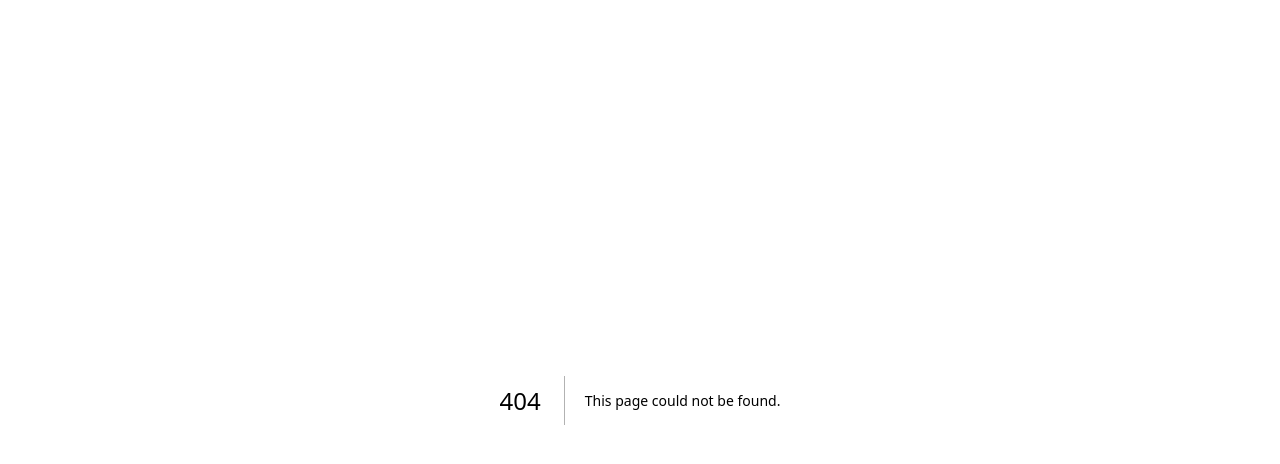
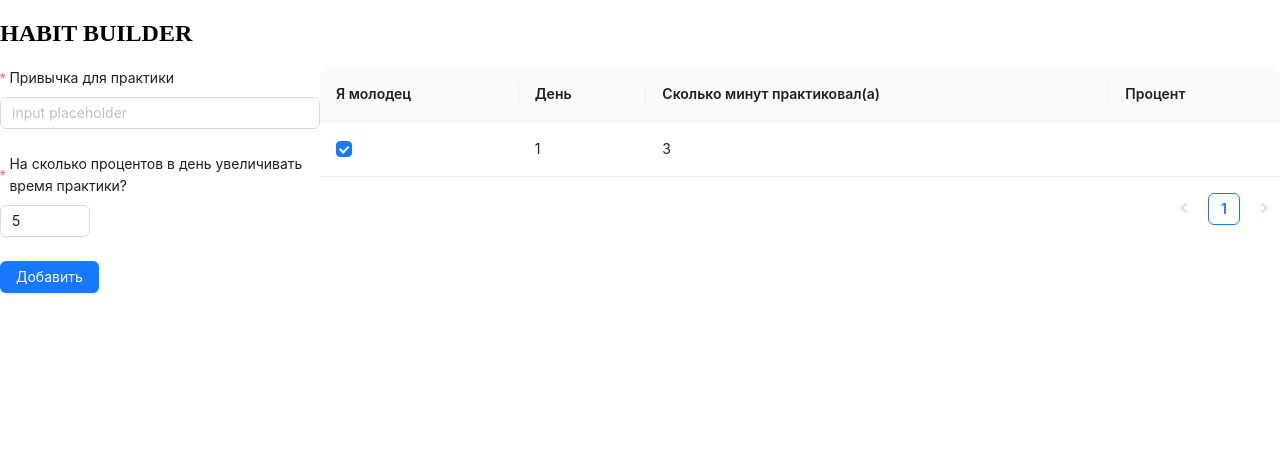
Before and after one commit to thegymnasiaproject/gymnasia, a Next.js app: page /turtle-pace in a window 1280 px wide. Before the commit this address had no page. Shown: the top 464 px of the page. Built offline with nearby package versions, Linux system fonts and the light colour scheme.

Commit message:
Init turtle-pace app

```diff
--- a/package.json
+++ b/package.json
@@ -9,6 +9,9 @@
     "lint": "next lint"
   },
   "dependencies": {
+    "@aldabil/react-scheduler": "^2.7.9",
+    "@emotion/react": "^11.11.0",
+    "@emotion/styled": "^11.11.0",
     "@types/node": "20.1.0",
     "@types/react": "18.2.6",
     "@types/react-dom": "18.2.4",
--- /dev/null
+++ b/src/app/turtle-pace/page.tsx
@@ -0,0 +1,133 @@
+'use client'
+
+import React from 'react'
+import {
+  Button,
+  Checkbox,
+  Col,
+  Form,
+  Input,
+  InputNumber,
+  message,
+  Row,
+  Space,
+  Tag,
+  Typography,
+  Table,
+} from 'antd'
+
+import type { CheckboxChangeEvent } from 'antd/es/checkbox'
+import type { ColumnsType } from 'antd/es/table'
+
+interface DataType {
+  key: string;
+  isDone: boolean;
+  day: number;
+  minutes: number;
+}
+
+const columns: ColumnsType<DataType> = [
+  {
+    title: 'Я молодец',
+    dataIndex: 'isDone',
+    key: 'isDone',
+    render: (isDone) => <> <Checkbox checked={isDone}></Checkbox></>,
+  },
+  {
+    title: 'День',
+    dataIndex: 'day',
+    key: 'day',
+  },
+  {
+    title: 'Сколько минут практиковал(а)',
+    dataIndex: 'minutes',
+    key: 'minutes',
+  },
+  {
+    title: 'Процент',
+    key: 'tags',
+    dataIndex: 'tags',
+    render: (text) => <a>{text}</a>,
+  },
+]
+
+const data: DataType[] = [
+  {
+    key: '1',
+    isDone: true,
+    day: 1,
+    minutes: 3,
+  },
+]
+
+const onChange = (e: CheckboxChangeEvent) => {
+  console.log(`checked = ${e.target.checked}`)
+}
+
+const Page = () => {
+  const [form] = Form.useForm()
+
+  const onFinish = () => {
+    message.success('Submit success!')
+  }
+
+  const onFinishFailed = () => {
+    message.error('Submit failed!')
+  }
+
+  const onChange = (value: number | null) => {
+    console.log('changed', value)
+  }
+
+  return (
+    <div>
+      <h2>HABIT BUILDER</h2>
+
+      <Row>
+        <Col span={6}>
+          <Form
+            form={form}
+            layout="vertical"
+            onFinish={onFinish}
+            onFinishFailed={onFinishFailed}
+            autoComplete="off"
+          >
+            <Form.Item
+              name="habit"
+              label="Привычка для практики"
+              rules={[
+                { required: true },
+                { type: 'string', warningOnly: true },
+                { type: 'string', min: 6 },
+              ]}
+            >
+              <Input placeholder="input placeholder" />
+            </Form.Item>
+            <Form.Item
+              name="hours"
+              label="На сколько процентов в день увеличивать время практики?"
+              rules={[
+                { required: true },
+                { type: 'number' },
+              ]}
+            >
+              <InputNumber min={1} max={10} defaultValue={5} onChange={onChange} />
+            </Form.Item>
+            <Form.Item>
+              <Space>
+                <Button type="primary" htmlType="submit">
+                  Добавить
+                </Button>
+              </Space>
+            </Form.Item>
+          </Form>
+        </Col>
+        <Col span={18}>
+          <Table columns={columns} dataSource={data} />
+        </Col>
+      </Row>
+    </div>
+  )
+}
+
+export default Page
```
Also changed, not shown: src/app/my/page.tsx (added, +85 -0 lines), src/components/MainMenu/MainMenu.tsx (added, +7 -0 lines), src/app/degree-in-science-education/page.tsx (added), 1 other file (tests, documents, lock files or other folders).
